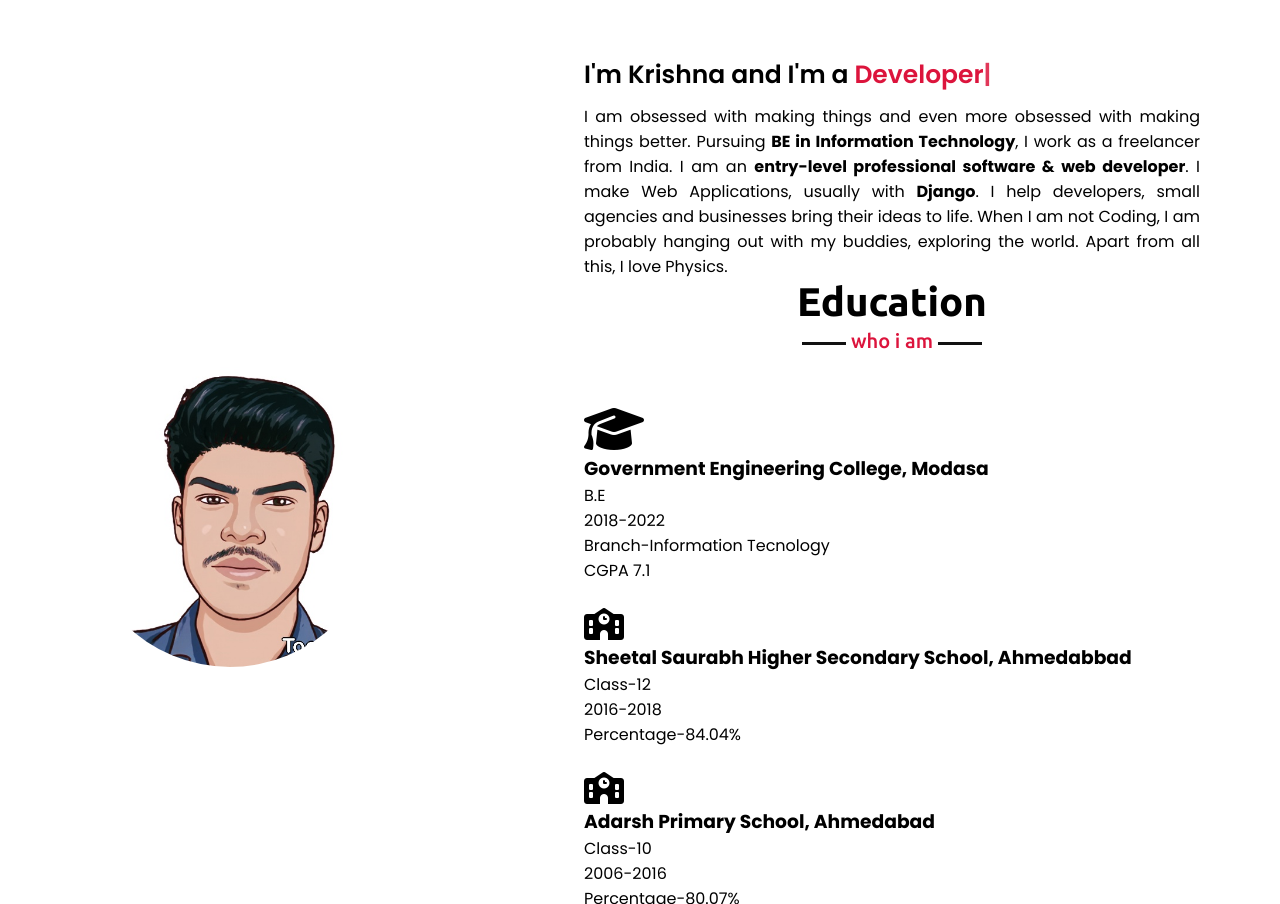
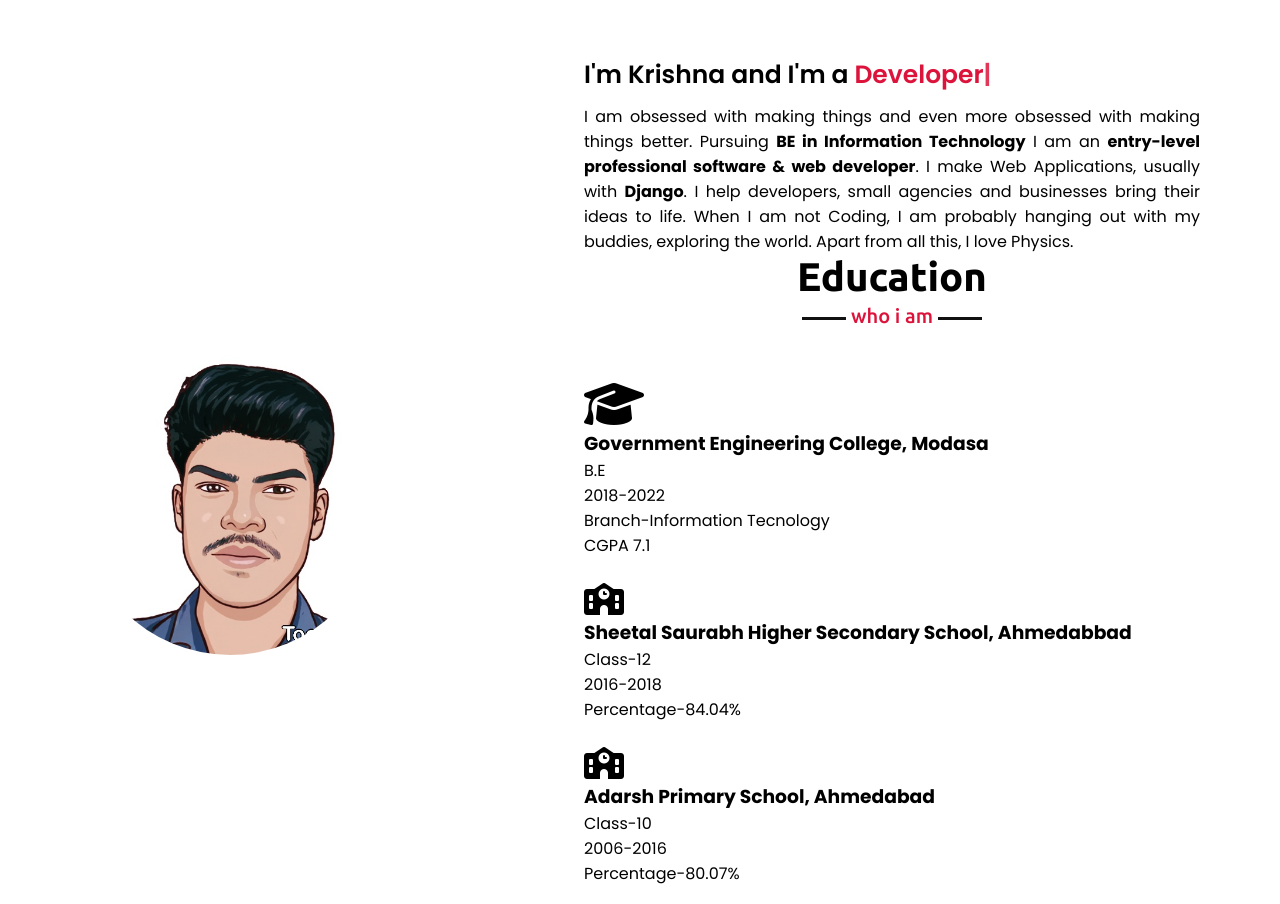
Before and after one commit to krishna2808/Singh, a plain HTML site: page index.html in a window 1280 px wide. Shown: the part 970-1874 px from the top of the page. Drawn offline with nearby package versions, Linux system fonts and the light colour scheme.

Commit message:
Update index.html

```diff
--- a/index.html
+++ b/index.html
@@ -71,7 +71,7 @@
                 </div>
                 <div class="column right">
                     <div class="text">I'm Krishna and I'm a <span class="typing-2"></span></div>
-                    <p>I am obsessed with making things and even more obsessed with making things better. Pursuing <b>BE in Information Technology</b>, I work as a freelancer from India.
+                    <p>I am obsessed with making things and even more obsessed with making things better. Pursuing <b>BE in Information Technology</b>
 I am an <b>entry-level professional software & web developer</b>. I make  Web Applications, usually with <b>Django</b>. I help developers, small agencies and businesses bring their ideas to life.
 
 When I am not Coding, I am probably hanging out with my buddies, exploring the world. Apart from all this, I love Physics.</p>
```
